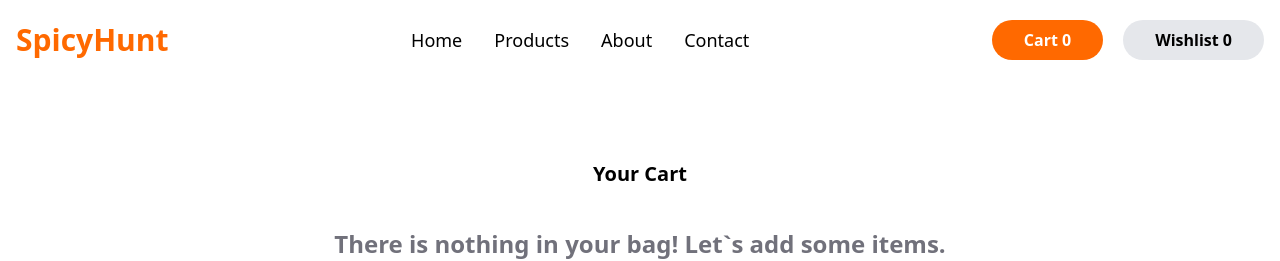
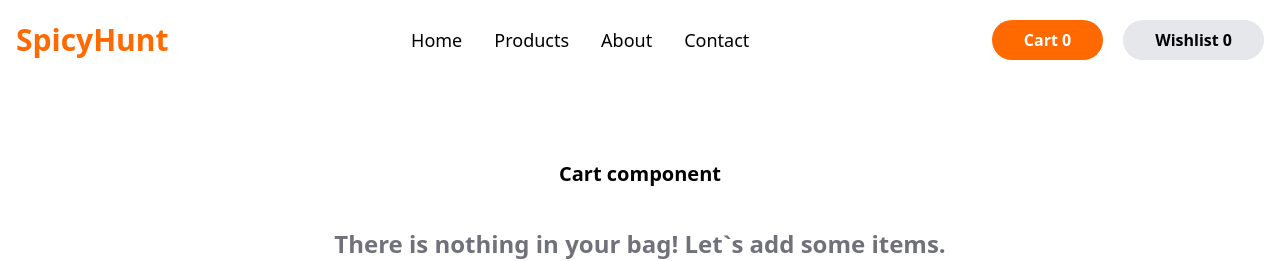
Before and after one commit to shamsad-alam/spicy-hunt, a React (Vite) app: page /cart in a window 1280 px wide. Shown: the top 261 px of the page. Built offline with nearby package versions, Linux system fonts and the light colour scheme.

Commit message:
some changes commit here

```diff
--- a/src/component/Cart.jsx
+++ b/src/component/Cart.jsx
@@ -9,7 +9,7 @@ function Cart() {
             <section className='max-w-[1400px] mx-auto px-4 my-20'>
                 <div>
                     <div>
-                        <h2 className="text-xl font-bold text-center mb-10">Your Cart</h2>
+                        <h2 className="text-xl font-bold text-center mb-10">Cart component</h2>
                         {cart.length === 0 ? (
                             <div className='text-center'>
                                 <p className='text-2xl font-semibold mb-10 text-zinc-500'>There is nothing in your bag! Let`s add some items.</p>
```
